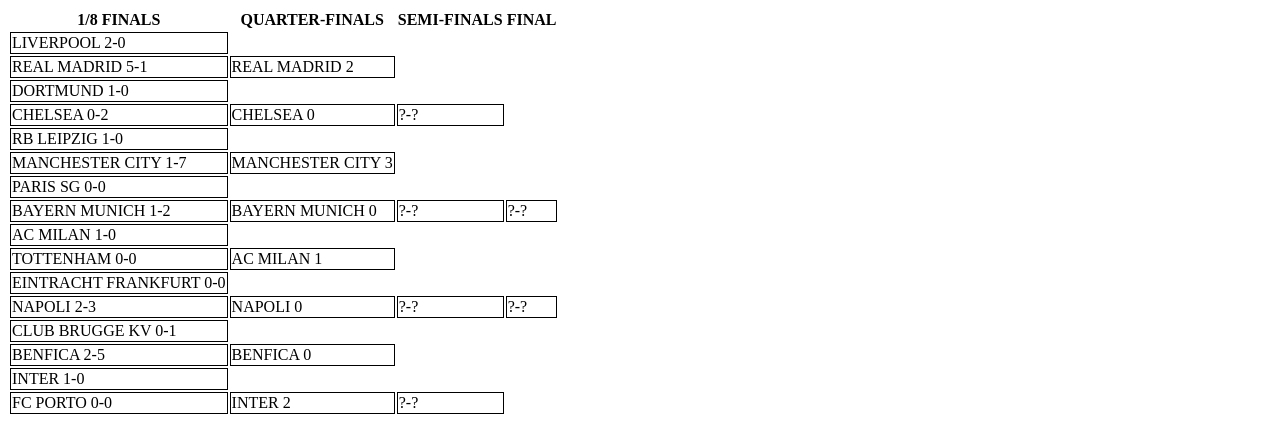
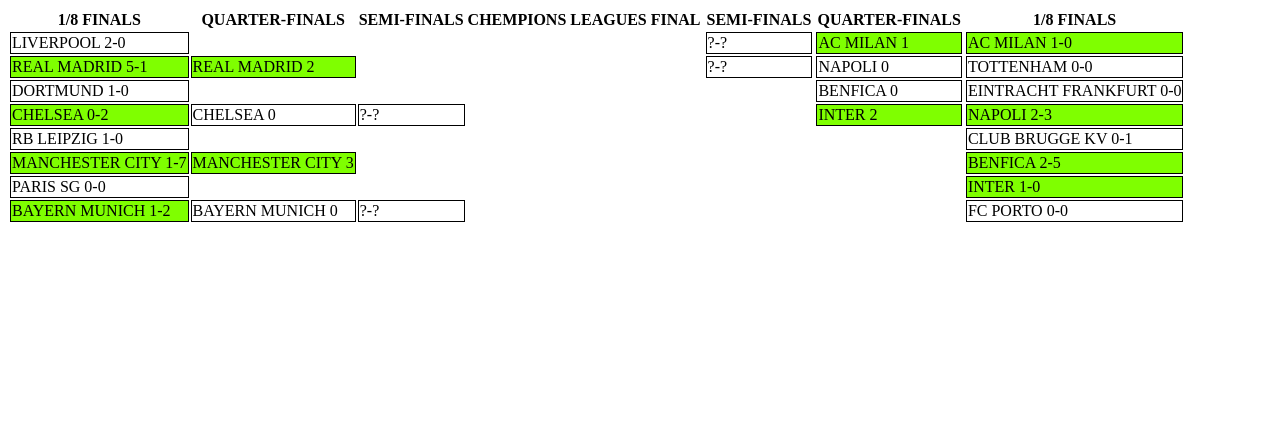
Before and after one commit to lboku/ex3, a plain HTML site: page index.html in a window 1280 px wide. Drawn offline with Linux system fonts and the light colour scheme.

Commit message:
ცხრილი

```diff
--- a/index.html
+++ b/index.html
@@ -7,31 +7,33 @@
     <title>EX-3</title>
 </head>
 <body>
-    <table>
+
+    <div style="display: flex;">
+         <table>
     <thead>
         <tr>
             <th>1/8 FINALS</th>
             <th>QUARTER-FINALS</th>
             <th>SEMI-FINALS</th>
-            <th>FINAL</th>
+            <th>CHEMPIONS LEAGUES FINAL</th>
         </tr>
     </thead>
-    <tbody>
+    <tbody >
         <tr>
             <td>LIVERPOOL 2-0</td>
 
 
         </tr>
         <tr>
-            <td>REAL MADRID 5-1</td>
-            <td>REAL MADRID 2</td>
+            <td style="background-color: chartreuse;">REAL MADRID 5-1</td>
+            <td style="background-color: chartreuse;">REAL MADRID 2</td>
         </tr>
         <tr>
             <td>DORTMUND 1-0</td>
 
         </tr>
         <tr>
-            <td>CHELSEA 0-2</td>
+            <td style="background-color: chartreuse;">CHELSEA 0-2</td>
             <td>CHELSEA 0</td>
             <td>?-?</td>
         </tr>
@@ -40,56 +42,112 @@
 
         </tr>
         <tr>
-            <td>MANCHESTER CITY 1-7</td>
-            <td>MANCHESTER CITY 3</td>
+            <td style="background-color: chartreuse;">MANCHESTER CITY 1-7</td>
+            <td style="background-color: chartreuse;">MANCHESTER CITY 3</td>
         </tr>
         <tr>
             <td>PARIS SG 0-0</td>
 
         </tr>
         <tr>
-            <td>BAYERN MUNICH 1-2</td>
+            <td style="background-color: chartreuse;">BAYERN MUNICH 1-2</td>
             <td>BAYERN MUNICH 0</td>
             <td>?-?</td>
-            <td>?-?</td>
-        </tr>
-        <tr>
-            <td>AC MILAN 1-0</td>
 
         </tr>
+        </table>
+    </tbody>
+ <div>
+<table>
+            <thead>
+                <tr>
+                    <th>
+                        SEMI-FINALS
+                    </th>
+                </tr>
+            </thead>
+                <tbody>
+                   <tr >
+                        <td>?-?</td>
+                    </tr>
+                    <tr>
+                        <td>?-?</td>
+                    </tr>
+
+        </table>
+    </tbody>
+</div>
+
+    <div>
+        <table>
+            <thead>
+                <tr>
+                    <th>
+                        QUARTER-FINALS
+                    </th>
+                </tr>
+            </thead>
+                <tbody>
+                    <tr >
+                        <td  style="background-color: chartreuse;">AC MILAN 1</td>
+                    </tr>
+                    <tr>
+                        <td>NAPOLI 0</td>
+                    </tr>
+                    <tr>
+                        <td>BENFICA 0</td>
+                    </tr>
+                    <tr>
+                        <td  style="background-color: chartreuse;">INTER 2</td>
+                    </tr>
+        </table>
+    </tbody>
+    </div>
+
+
+
+<div>
+ <table>
+        <thead>
+         <tr>
+        <th>1/8 FINALS</th>
+                    </tr>
+                </thead>
+            <tbody>
+        <tr>
+            <td style= "background-color: chartreuse;">AC MILAN 1-0</td>
+            </tr>
         <tr>
             <td>TOTTENHAM 0-0</td>
-            <td>AC MILAN 1</td>
         </tr>
         <tr>
             <td>EINTRACHT FRANKFURT 0-0</td>
 
         </tr>
         <tr>
-            <td>NAPOLI 2-3</td>
-            <td>NAPOLI 0</td>
-            <td>?-?</td>
-            <td>?-?</td>
+            <td style="background-color: chartreuse;">NAPOLI 2-3</td>
         </tr>
         <tr>
             <td>CLUB BRUGGE KV 0-1</td>
 
         </tr>
         <tr>
-            <td>BENFICA 2-5</td>
-            <td>BENFICA 0</td>
+            <td style="background-color: chartreuse;">BENFICA 2-5</td>
         </tr>
         <tr>
-            <td>INTER 1-0</td>
+            <td style="background-color: chartreuse;">INTER 1-0</td>
 
         </tr>
         <tr>
             <td>FC PORTO 0-0</td>
-            <td>INTER 2</td>
-            <td>?-?</td>
         </tr>
+
     </table>
 </tbody>
+</div>
+
+</div>
+
     <style>
         td {
            border: 1px solid black;
```
Also changed, not shown: ucl_sp_hero_landscape_0.jpg (added), 1 other file.
